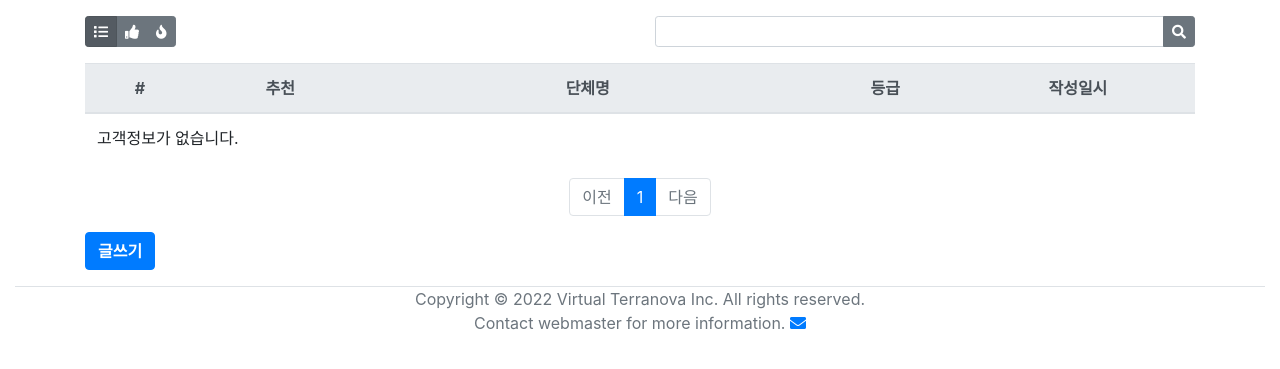
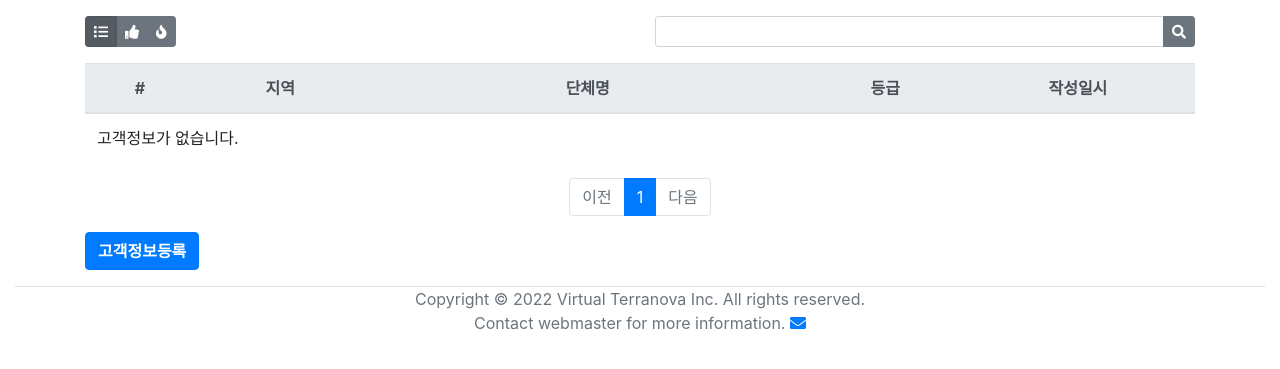
Before and after one commit to neworld0/neworld, a Django app: page /neworld/customer/ in a window 1280 px wide. Shown: the part 56-425 px from the top of the page. Run offline with Django 3.2, Linux system fonts and the light colour scheme; the visitor is signed in with stand-in values (Sample User, id 1); data that the repository does not hold is empty; some libraries are stand-ins or nearby versions.

Commit message:
revision 2022020802

```diff
--- a/neworld/views/customer_views.py
+++ b/neworld/views/customer_views.py
@@ -28,8 +28,9 @@ def customer(request):
     # 검색
     if kw:
         customer_list = customer_list.filter(
-            Q(name__icontains=kw) |  # 단체명검색
-            Q(keyman__icontains=kw) |  # 키맨검색
+            Q(area__icontains=kw) |  # 지역 검색
+            Q(name__icontains=kw) |  # 단체명 검색
+            Q(keyman__icontains=kw) |  # 키맨 검색
             Q(position__icontains=kw) |  # 직위 검색
             Q(grade__icontains=kw)  #  추진등급 검색
         ).distinct()
--- a/templates/neworld/customer_detail.html
+++ b/templates/neworld/customer_detail.html
@@ -35,6 +35,10 @@
                 <div class="card-body">
                         <table class="table table-bordered">
                             <tbody>
+                            <tr class="text-center thead-light">
+                                <th class="align-middle">지역</th>
+                                <td class="align-middle">{{ customer.area }}</td>
+                            </tr>
                             <tr class="text-center thead-light">
                                 <th class="align-middle">단체명</th>
                                 <td class="align-middle">{{ customer.name }}</td>
--- a/templates/neworld/customer_form.html
+++ b/templates/neworld/customer_form.html
@@ -18,10 +18,11 @@
         {% endif %}
         <!-- 오류표시 End -->
         <div class="form-group">
-            <label for="name">AREA</label>
+            <label for="area">지역</label>
             <input type="text" class="form-control" name="area" id="area"
-                   value="{{ form.name.value|default_if_none:'' }}">
+                   value="{{ form.area.value|default_if_none:'' }}">
         </div>
+        <div>
             <label for="name">단체명</label>
             <input type="text" class="form-control" name="name" id="name"
                    value="{{ form.name.value|default_if_none:'' }}">
--- a/templates/neworld/customer_list.html
+++ b/templates/neworld/customer_list.html
@@ -31,7 +31,7 @@
         <thead>
         <tr class="text-center thead-light">
             <th>#</th>
-            <th>추천</th>
+            <th>지역</th>
             <th style="width:40%">단체명</th>
             <th>등급</th>
             <th>작성일시</th>
@@ -45,10 +45,13 @@
                 <!-- 번호 = 전체건수 - 시작인덱스 - 현재인덱스 + 1 -->
                 {{ customer_list.paginator.count|sub:customer_list.start_index|sub:forloop.counter0|add:1 }}
             </td>
-            <td>
+            <!--<td>
                 {% if customer.voter.all.count > 0 %}
                 <span class="badge badge-warning px-2 py-1">{{ customer.voter.all.count }}</span>
                 {% endif %}
+            </td> -->
+            <td>
+               {{ customer.area }}
             </td>
             <td class="text-left">
                 <a href="{% url 'neworld:customer_detail' customer.id %}">{{ customer.name }}</a>
@@ -105,7 +108,7 @@
         {% endif %}
     </ul>
     <!-- 페이징처리 끝 -->
-    <a href="{% url 'neworld:customer_create' %}" class="btn btn-primary" style="font-weight:bold">글쓰기</a>
+    <a href="{% url 'neworld:customer_create' %}" class="btn btn-primary" style="font-weight:bold">고객정보등록</a>
 </div>
 <form id="searchForm" method="get" action="{% url 'neworld:customer' %}">
     <input type="hidden" id="kw" name="kw" value="{{ kw|default_if_none:'' }}">
```
